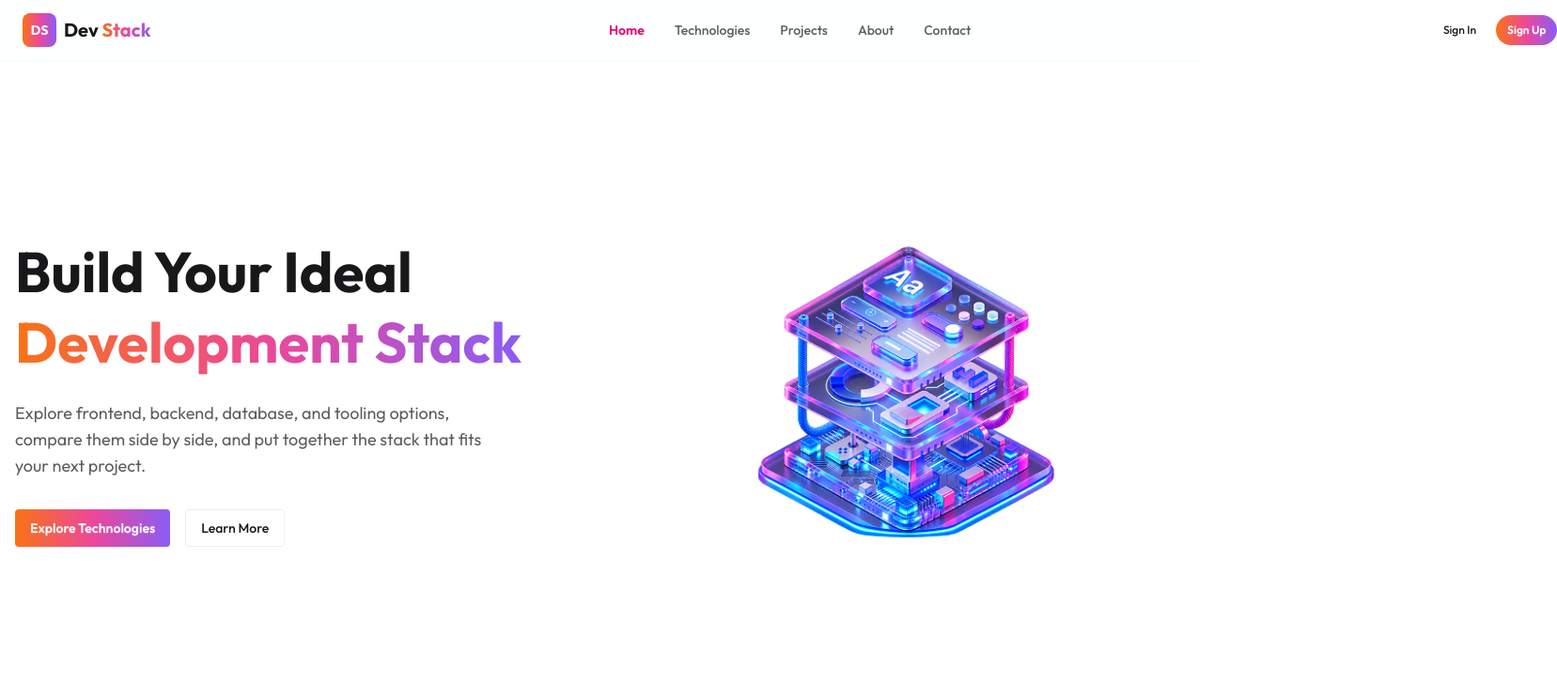
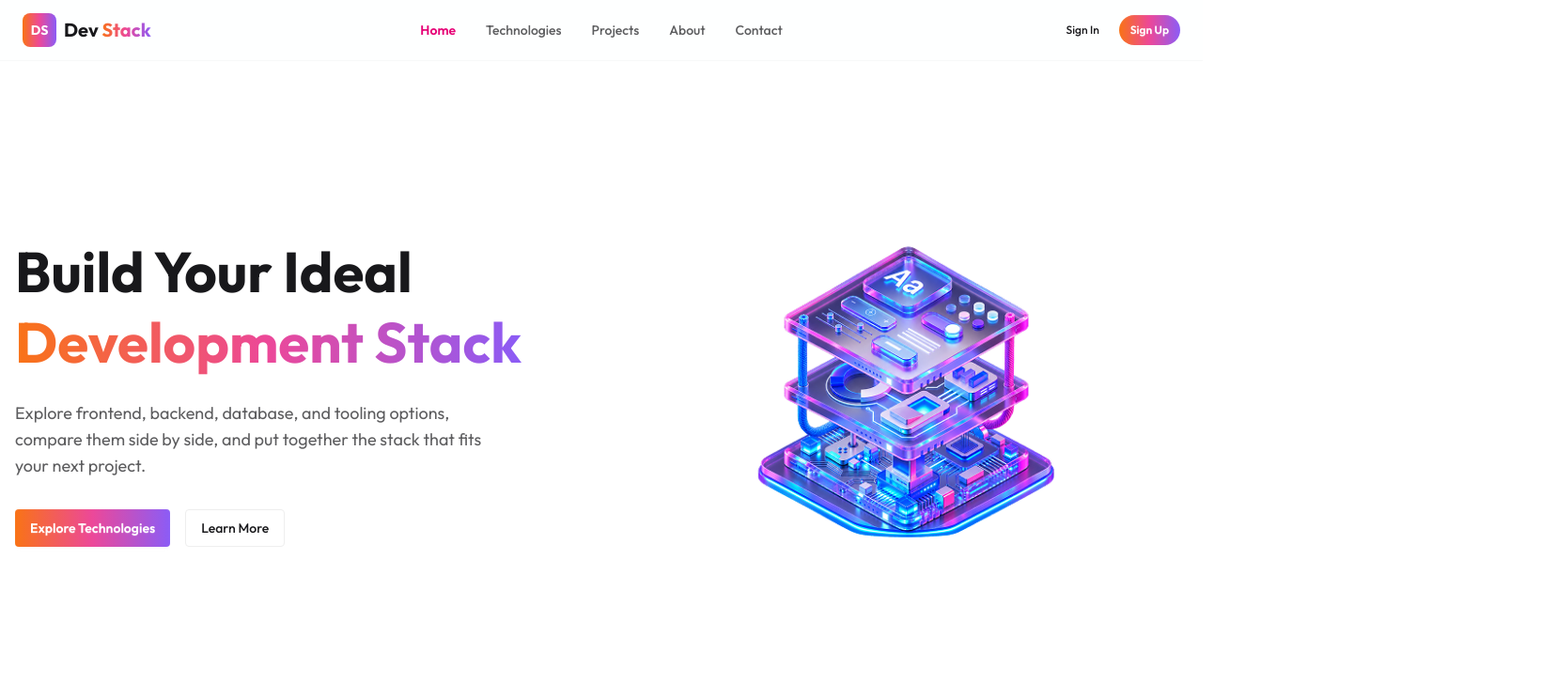
Before and after one commit to TarekAhmed353/PH-Fifth-Assignment, a React (Vite) app: page / in a window 1280 px wide. Shown: the top 728 px of the page at 94% size, 1657 px wide, since content can reach past the window. Built offline with nearby package versions, Linux system fonts and the light colour scheme.

Commit message:
Fixing navbar overflow pushing Sign Up button off screen

```diff
--- a/src/components/Navbar.tsx
+++ b/src/components/Navbar.tsx
@@ -22,7 +22,7 @@ const Navbar = () => {
   return (
     <header className="sticky top-0 z-50 border-b border-base-200 bg-base-100/90 backdrop-blur">
       <nav className="navbar mx-auto max-w-7xl gap-2 px-3 sm:px-6">
-        <div className="navbar-start w-auto shrink-0 lg:w-1/2">
+        <div className="navbar-start w-auto shrink-0 lg:flex-1">
           <div className="dropdown lg:hidden">
             <div tabIndex={0} role="button" className="btn btn-ghost px-1" aria-label="Open menu">
               <svg xmlns="http://www.w3.org/2000/svg" className="h-6 w-6" fill="none" viewBox="0 0 24 24" stroke="currentColor">
@@ -55,7 +55,7 @@ const Navbar = () => {
           </ul>
         </div>
 
-        <div className="navbar-end w-auto shrink-0 gap-1 sm:gap-2 lg:w-1/2">
+        <div className="navbar-end w-auto shrink-0 gap-1 sm:gap-2 lg:flex-1">
           <a href="#signin" className="btn btn-ghost btn-xs font-medium sm:btn-sm">Sign In</a>
           <a href="#signup" className="brand-gradient-bg btn btn-xs whitespace-nowrap rounded-full border-0 text-white hover:opacity-90 sm:btn-sm">Sign Up</a>
         </div>
```
